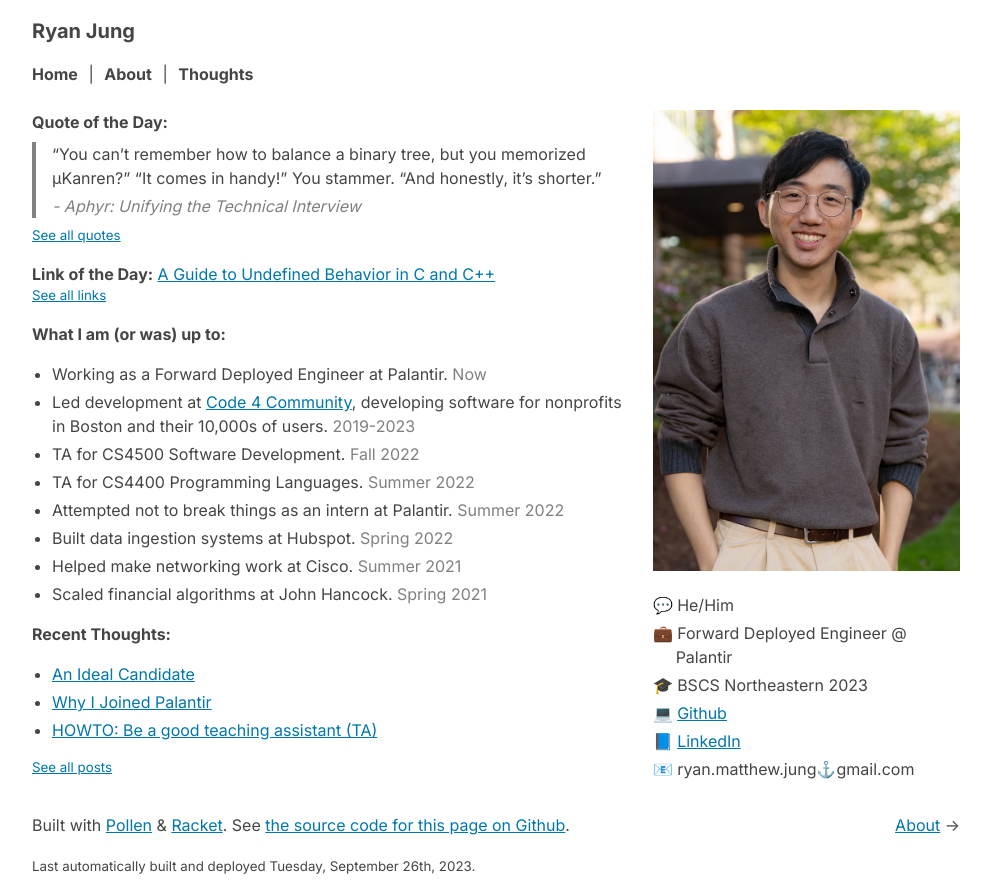
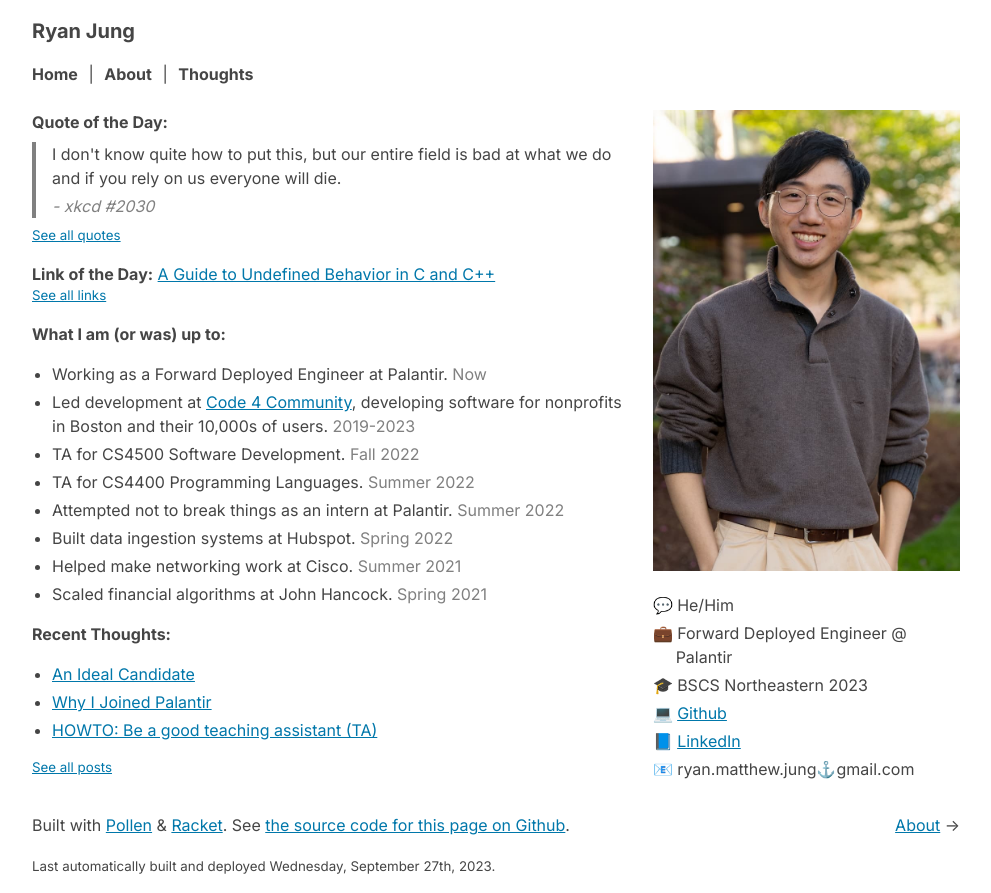
Before and after one commit to rymaju/pollen-ryanjung.dev, a plain HTML site: page index.html in a window 1280 px wide. Shown: the whole page, without its empty margins (144-1135 px from the left). Drawn offline with Linux system fonts and the light colour scheme.

Commit message:
Deploying to gh-pages from @ rymaju/pollen-ryanjung.dev@a0421ef2e1d9c6aee26527069a8cf80bea2c0106 🚀

```diff
--- a/index.html
+++ b/index.html
@@ -45,8 +45,7 @@
         </header>
         <main>
           <root><div class="two-column-container"><section class="column-1"><section style="margin-bottom:1em;"><strong>Quote of the Day:</strong>
-<blockquote>“You can’t remember how to balance a binary tree, but you memorized µKanren?”
-     “It comes in handy!” You stammer. “And honestly, it’s shorter.” <em>- Aphyr: Unifying the Technical Interview</em></blockquote>
+<blockquote>I don't know quite how to put this, but our entire field is bad at what we do and if you rely on us everyone will die. <em>- xkcd #2030</em></blockquote>
 <small style="display:block;"><a href="/thoughts/quotes.html">See all quotes</a></small></section>
 
 <section style="margin-bottom:1em;"><strong>Link of the Day:</strong>
@@ -88,7 +87,7 @@
           </p>
           <p>
             <small>
-              Last automatically built and deployed Tuesday, September 26th, 2023.
+              Last automatically built and deployed Wednesday, September 27th, 2023.
             </small>
           </p>
         </footer>
```
Also changed, not shown: about.html (+1 -1 lines), thoughts/an-ideal-candidate.html (+1 -1 lines), thoughts/howto-ta.html (+1 -1 lines), thoughts/index.html (+1 -1 lines), thoughts/links.html (+1 -1 lines), thoughts/pollen.html (+1 -1 lines), thoughts/quotes.html (+1 -1 lines), thoughts/why-palantir.html (+1 -1 lines).
